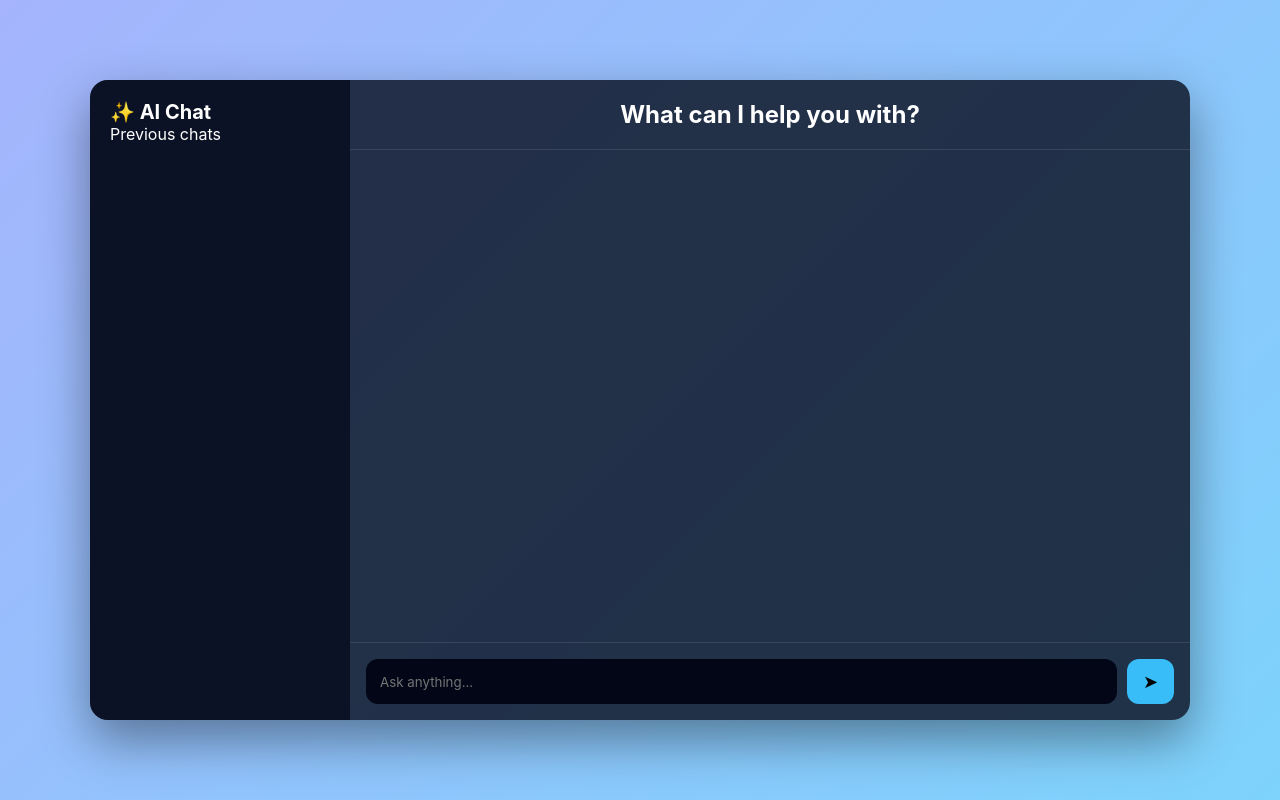
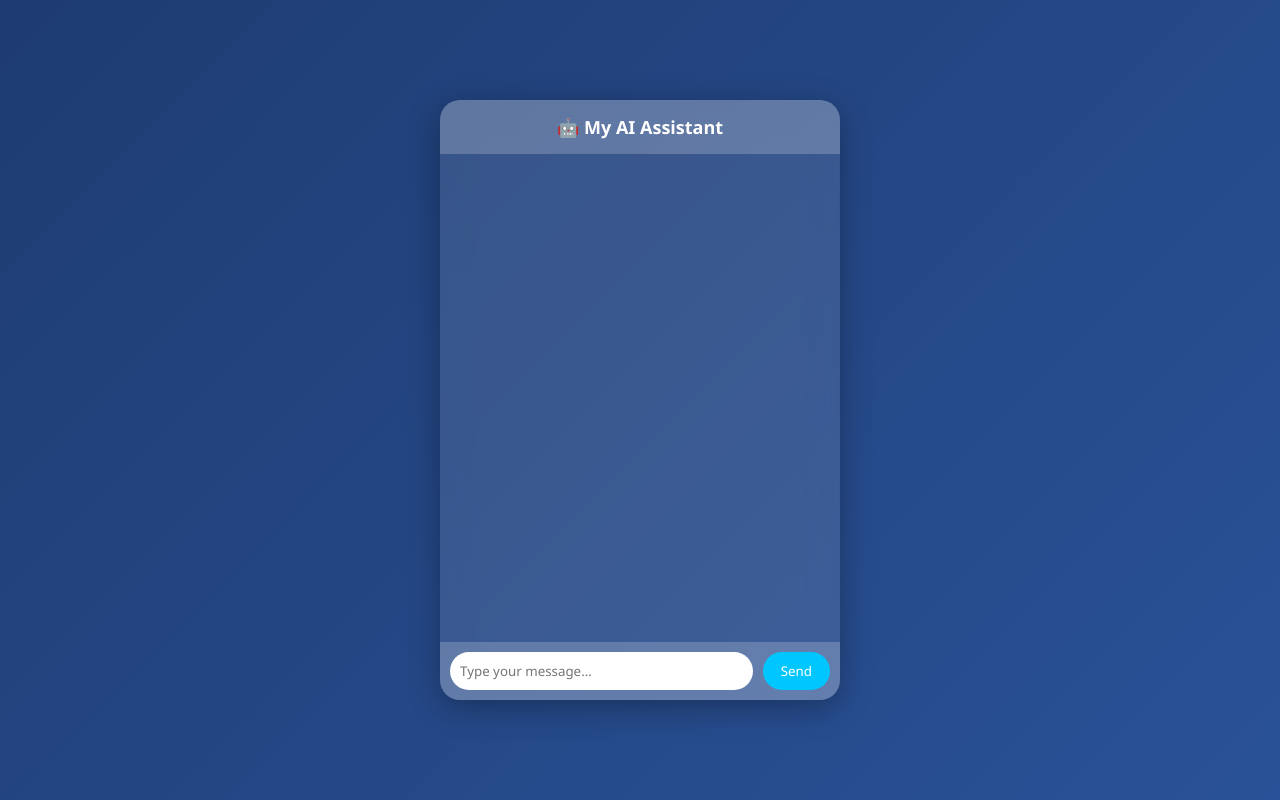
Before and after one commit to RoyGrover154/My_ChatBot, a plain HTML site: page frontend/index.html in a window 1280 px wide. Drawn offline with Linux system fonts and the light colour scheme.

Commit message:
update frontend

```diff
--- a/frontend/index.html
+++ b/frontend/index.html
@@ -1,38 +1,25 @@
 <!DOCTYPE html>
 <html lang="en">
 <head>
-  <meta charset="UTF-8" />
-  <title>AI Coding Assistant</title>
-  <link rel="stylesheet" href="style.css" />
+    <meta charset="UTF-8">
+    <title>My AI ChatBot</title>
+    <link rel="stylesheet" href="style.css">
 </head>
 <body>
-  <div class="app">
 
-    <!-- Sidebar (optional, desktop) -->
-    <aside class="sidebar">
-      <div class="logo">✨ AI Chat</div>
-      <div class="history">
-        <p>Previous chats</p>
-      </div>
-    </aside>
+<div class="chat-container">
+    <div class="chat-header">
+        🤖 My AI Assistant
+    </div>
 
-    <!-- Main Chat -->
-    <main class="chat-container">
-      <header class="chat-header">
-        <h2>What can I help you with?</h2>
-      </header>
+    <div id="chat-box" class="chat-box"></div>
 
-      <div id="messages" class="chat-messages"></div>
+    <div class="input-area">
+        <input type="text" id="user-input" placeholder="Type your message..." />
+        <button onclick="sendMessage()">Send</button>
+    </div>
+</div>
 
-      <footer class="chat-input">
-        <input id="input" type="text" placeholder="Ask anything..." />
-        <button onclick="send()">➤</button>
-      </footer>
-    </main>
-
-  </div>
-
-  <script src="script.js"></script>
+<script src="script.js"></script>
 </body>
-
 </html>
--- a/frontend/script.js
+++ b/frontend/script.js
@@ -1,37 +1,59 @@
-async function send() {
-  const input = document.getElementById("input");
-  const messages = document.getElementById("messages");
-  const text = input.value.trim();
+const chatBox = document.getElementById("chat-box");
+const userInput = document.getElementById("user-input");
 
-  if (!text) return;
+async function sendMessage() {
+    const message = userInput.value.trim();
+    if (!message) return;
 
-  input.value = "";
+    addMessage(message, "user");
+    userInput.value = "";
 
-  try {
-    const res = await fetch("/chat", {
-      method: "POST",
-      headers: {
-        "Content-Type": "application/json",
-      },
-      body: JSON.stringify({ message: text }),
-    });
+    // Show loading animation
+    const loadingDiv = document.createElement("div");
+    loadingDiv.classList.add("message", "bot");
+    loadingDiv.innerHTML = `
+        <div class="loading">
+            <span></span><span></span><span></span>
+        </div>
+    `;
+    chatBox.appendChild(loadingDiv);
+    scrollToBottom();
 
-    const data = await res.json();
+    try {
+        const response = await fetch("http://localhost:5000/chat", {
+            method: "POST",
+            headers: {
+                "Content-Type": "application/json"
+            },
+            body: JSON.stringify({ message })
+        });
 
-    // Clear UI
-    messages.innerHTML = "";
+        const data = await response.json();
 
-    // Render full history
-    data.history.forEach(msg => {
-      const div = document.createElement("div");
-      div.className = msg.role === "User" ? "user" : "bot";
-      div.innerText = msg.content;
-      messages.appendChild(div);
-    });
+        loadingDiv.remove();
+        addMessage(data.reply, "bot");
 
-    messages.scrollTop = messages.scrollHeight;
+    } catch (error) {
+        loadingDiv.remove();
+        addMessage("Server error 😢", "bot");
+    }
+}
 
-  } catch (err) {
-    messages.innerHTML += `<div class="bot">❌ Server error</div>`;
-  }
+function addMessage(text, sender) {
+    const msgDiv = document.createElement("div");
+    msgDiv.classList.add("message", sender);
+    msgDiv.textContent = text;
+    chatBox.appendChild(msgDiv);
+    scrollToBottom();
 }
+
+function scrollToBottom() {
+    chatBox.scrollTop = chatBox.scrollHeight;
+}
+
+// Send message on Enter key
+userInput.addEventListener("keypress", function (e) {
+    if (e.key === "Enter") {
+        sendMessage();
+    }
+});
--- a/frontend/style.css
+++ b/frontend/style.css
@@ -2,104 +2,123 @@
     margin: 0;
     padding: 0;
     box-sizing: border-box;
-  font-family: "Inter", system-ui, sans-serif;
+    font-family: 'Segoe UI', sans-serif;
 }
 
 body {
     height: 100vh;
-  background: linear-gradient(135deg, #a5b4fc, #7dd3fc);
+    background: linear-gradient(135deg, #1e3c72, #2a5298);
     display: flex;
     justify-content: center;
     align-items: center;
 }
 
-.app {
-  width: 90%;
-  max-width: 1100px;
-  height: 80vh;
-  background: rgba(15, 23, 42, 0.85);
-  border-radius: 18px;
+.chat-container {
+    width: 400px;
+    height: 600px;
+    background: rgba(255, 255, 255, 0.1);
+    backdrop-filter: blur(15px);
+    border-radius: 20px;
     display: flex;
+    flex-direction: column;
     overflow: hidden;
-  box-shadow: 0 20px 50px rgba(0,0,0,0.4);
+    box-shadow: 0 8px 32px rgba(0,0,0,0.3);
 }
 
-/* Sidebar */
-.sidebar {
-  width: 260px;
-  background: rgba(2, 6, 23, 0.7);
-  padding: 20px;
-  color: white;
-  display: none;
-}
-
-.sidebar .logo {
-  font-size: 20px;
+.chat-header {
+    padding: 15px;
+    text-align: center;
     font-weight: bold;
-}
-
-/* Main chat */
-.chat-container {
-  flex: 1;
-  display: flex;
-  flex-direction: column;
+    font-size: 18px;
+    background: rgba(255, 255, 255, 0.2);
     color: white;
 }
 
-.chat-header {
-  padding: 20px;
-  text-align: center;
-  border-bottom: 1px solid rgba(255,255,255,0.1);
+.chat-box {
+    flex: 1;
+    padding: 15px;
+    overflow-y: auto;
+    display: flex;
+    flex-direction: column;
+    gap: 10px;
 }
 
-.chat-messages {
-  flex: 1;
-  padding: 20px;
-  overflow-y: auto;
+.message {
+    padding: 10px 14px;
+    border-radius: 18px;
+    max-width: 75%;
+    animation: fadeIn 0.3s ease-in-out;
 }
 
 .user {
-  text-align: right;
-  margin-bottom: 12px;
-  color: #38bdf8;
+    align-self: flex-end;
+    background: #00c6ff;
+    color: white;
 }
 
 .bot {
-  text-align: left;
-  margin-bottom: 12px;
-  color: #a3e635;
+    align-self: flex-start;
+    background: #ffffff;
+    color: #333;
 }
 
-/* Input */
-.chat-input {
+.input-area {
     display: flex;
-  gap: 10px;
-  padding: 16px;
-  border-top: 1px solid rgba(255,255,255,0.1);
+    padding: 10px;
+    background: rgba(255, 255, 255, 0.2);
 }
 
-.chat-input input {
+input {
     flex: 1;
-  padding: 12px 14px;
-  border-radius: 12px;
+    padding: 10px;
+    border-radius: 20px;
     border: none;
     outline: none;
-  background: #020617;
-  color: white;
 }
 
-.chat-input button {
-  padding: 12px 16px;
-  border-radius: 12px;
+button {
+    margin-left: 10px;
+    padding: 10px 18px;
+    border-radius: 20px;
     border: none;
+    background: #00c6ff;
+    color: white;
     cursor: pointer;
-  background: #38bdf8;
-  font-size: 18px;
+    transition: 0.3s;
 }
 
-/* Desktop sidebar */
-@media (min-width: 900px) {
-  .sidebar {
-    display: block;
+button:hover {
+    background: #0096c7;
 }
+
+@keyframes fadeIn {
+    from { opacity: 0; transform: translateY(10px); }
+    to { opacity: 1; transform: translateY(0); }
 }
+
+/* Loading dots animation */
+.loading {
+    display: flex;
+    gap: 4px;
+}
+
+.loading span {
+    width: 6px;
+    height: 6px;
+    background: #555;
+    border-radius: 50%;
+    animation: bounce 1.4s infinite ease-in-out;
+}
+
+.loading span:nth-child(2) {
+    animation-delay: 0.2s;
+}
+
+.loading span:nth-child(3) {
+    animation-delay: 0.4s;
+}
+
+@keyframes bounce {
+    0%, 80%, 100% { transform: scale(0); }
+    40% { transform: scale(1); }
+}
```
Lines whose indentation alone changed are shown as unchanged.
